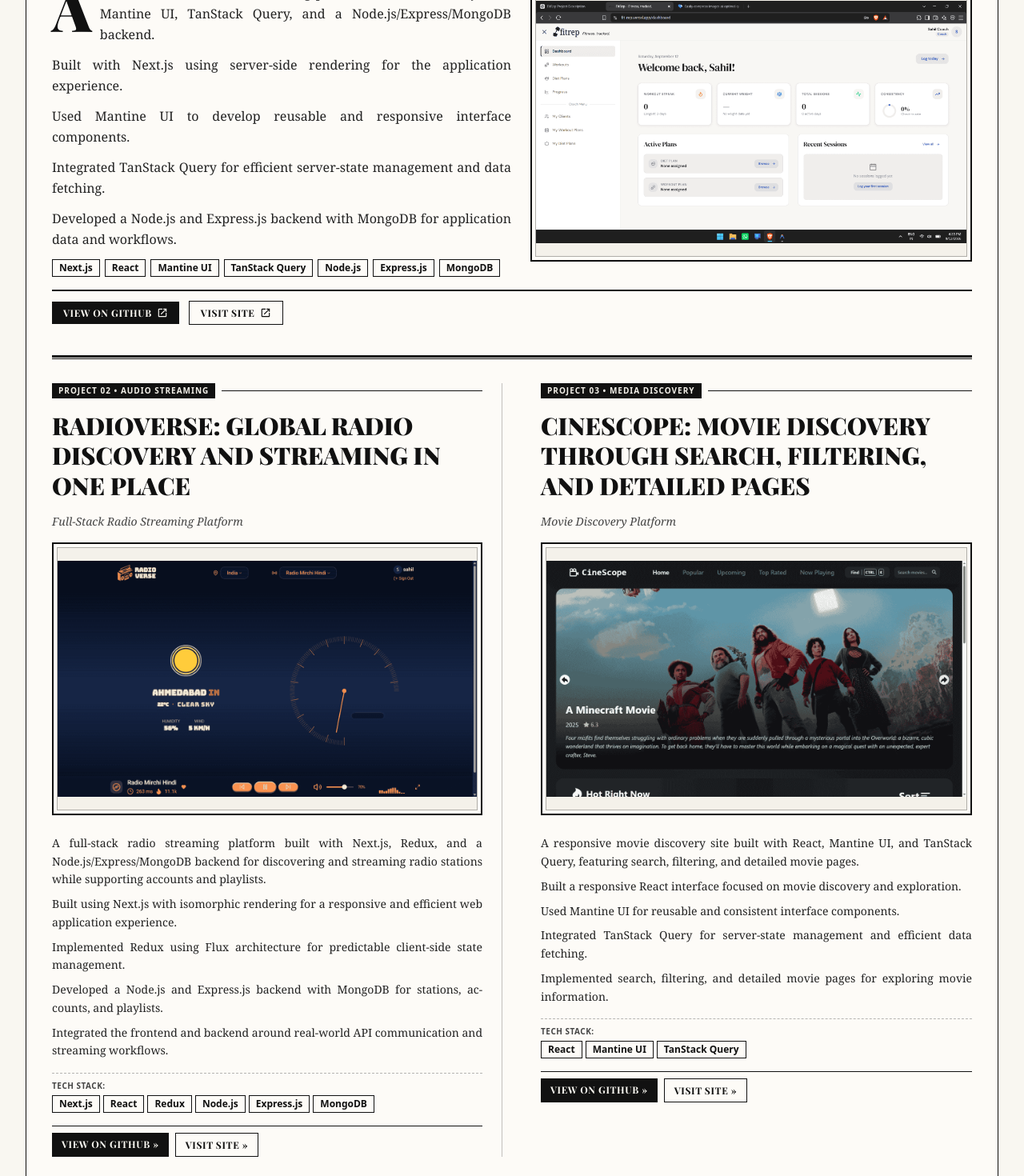
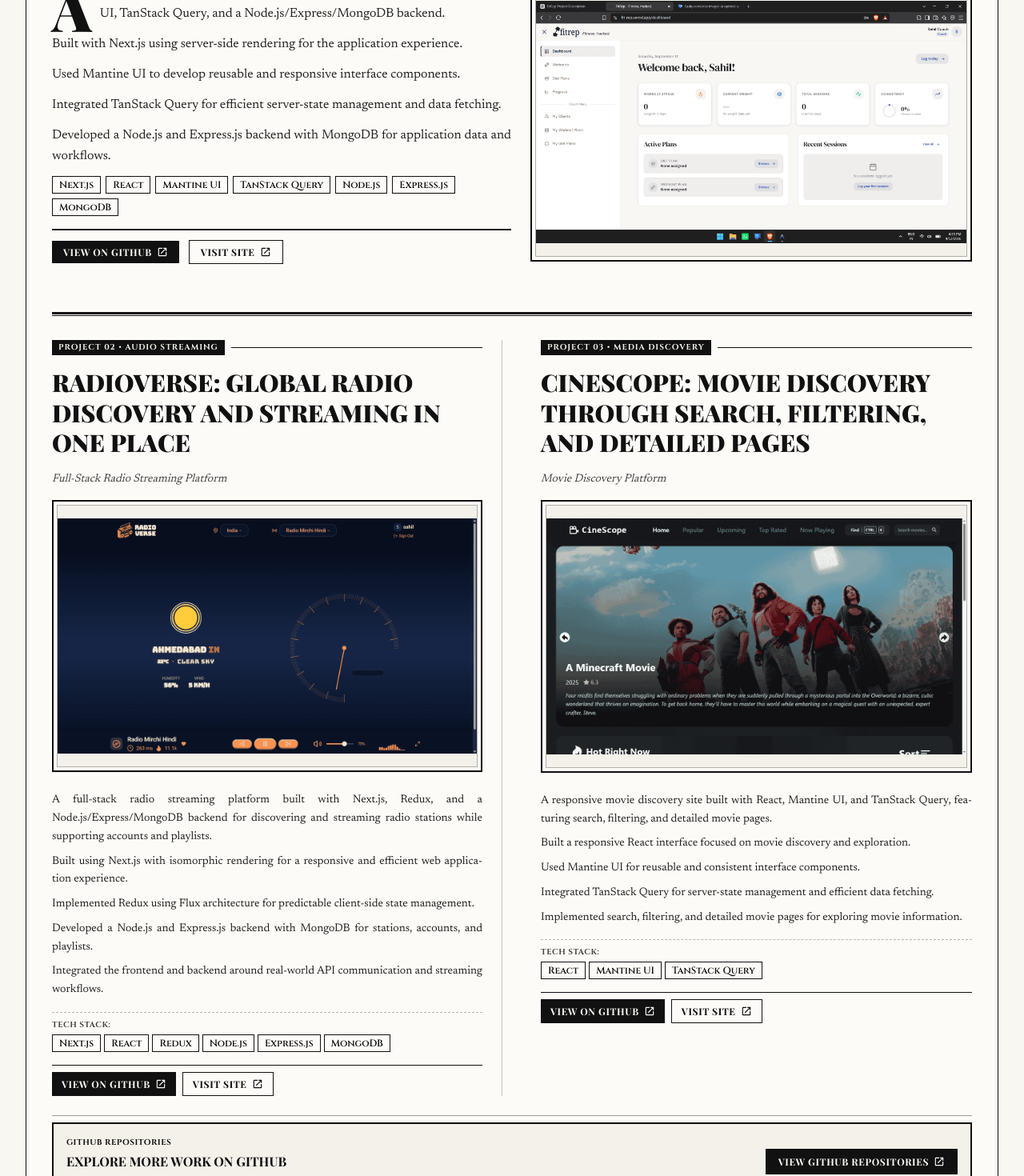
Before and after one commit to SahilChhatbar/portfolio_v2, a Next.js app: page /projects in a window 1280 px wide. Shown: the part 460-1930 px from the top of the page at 80% size. Built offline with nearby package versions, Linux system fonts and the light colour scheme; a web font is replaced by a local one.

Commit message:
fix font implementation, minor refactor and some content addition

```diff
--- a/app/(pages)/projects/data/projects.ts
+++ b/app/(pages)/projects/data/projects.ts
@@ -95,7 +95,8 @@
       edition: "FULL-STACK APP",
       kicker: "WEB APPLICATION • AUDIO PLATFORM",
       wireTag: "PROJECT 02 • AUDIO STREAMING",
-      leadHeadline: "RADIOVERSE: GLOBAL RADIO DISCOVERY AND STREAMING IN ONE PLACE",
+      leadHeadline:
+        "RADIOVERSE: GLOBAL RADIO DISCOVERY AND STREAMING IN ONE PLACE",
       description:
         "A full-stack radio streaming platform built with Next.js, Redux, and a Node.js/Express/MongoDB backend for discovering and streaming radio stations while supporting accounts and playlists.",
       fullStory: [
@@ -121,7 +122,8 @@
       edition: "WEB APPLICATION",
       kicker: "WEB APPLICATION • MEDIA PLATFORM",
       wireTag: "PROJECT 03 • MEDIA DISCOVERY",
-      leadHeadline: "CINESCOPE: MOVIE DISCOVERY THROUGH SEARCH, FILTERING, AND DETAILED PAGES",
+      leadHeadline:
+        "CINESCOPE: MOVIE DISCOVERY THROUGH SEARCH, FILTERING, AND DETAILED PAGES",
       description:
         "A responsive movie discovery site built with React, Mantine UI, and TanStack Query, featuring search, filtering, and detailed movie pages.",
       fullStory: [
@@ -130,11 +132,7 @@
         "Integrated TanStack Query for server-state management and efficient data fetching.",
         "Implemented search, filtering, and detailed movie pages for exploring movie information.",
       ],
-      tags: [
-        "React",
-        "Mantine UI",
-        "TanStack Query",
-      ],
+      tags: ["React", "Mantine UI", "TanStack Query"],
       image: "/images/projects/cinescope.png",
       imageAlt: "CineScope Movie Discovery Dashboard",
       caption:
@@ -149,7 +147,7 @@
     headline: "EXPLORE MORE WORK ON GITHUB",
     description:
       "Checkout and view Sahil's repositories, full-stack projects, and work on GitHub.",
-    actionText: "VIEW GITHUB REPOSITORIES »",
+    actionText: "VIEW GITHUB REPOSITORIES",
     actionHref: "https://github.com/SahilChhatbar",
   },
 };
--- a/app/(pages)/projects/page.tsx
+++ b/app/(pages)/projects/page.tsx
@@ -1,9 +1,11 @@
 import Article from "@/components/content/Article";
 import ImageFrame from "@/components/content/ImageFrame";
+import Icon from "@/components/icons/Icon";
 import PageContainer from "@/components/layout/PageContainer";
 import Divider from "@/components/ui/Divider";
+import { ICONS } from "@/constants/icons";
 import type { Metadata } from "next";
-import { PROJECTS_DATA } from "./data/projects";
+import { PROJECTS_DATA, type ProjectItem } from "./data/projects";
 
 export const metadata: Metadata = {
   title: "Projects",
@@ -11,9 +13,110 @@
     "Engineering projects and full-stack software creations built by Sahil K. Chhatbar.",
 };
 
+interface SecondaryProjectCardProps {
+  project: ProjectItem;
+  className?: string;
+  defaultWireTag?: string;
+}
+
+function SecondaryProjectCard({
+  project,
+  className = "",
+  defaultWireTag,
+}: SecondaryProjectCardProps) {
+  return (
+    <article className={`space-y-4 ${className}`}>
+      <div className="flex items-center space-x-2">
+        <span className="bg-ink-primary text-paper-card px-2 py-0.5 font-sans text-xs-compact font-bold uppercase tracking-widest">
+          {project.wireTag || defaultWireTag || "PROJECT DISPATCH"}
+        </span>
+        <span className="h-px flex-1 bg-ink-rule"></span>
+      </div>
+
+      <h3 className="font-headline text-2xl sm:text-3xl font-black uppercase text-ink-primary leading-tight">
+        {project.leadHeadline}
+      </h3>
+
+      {project.subtitle && (
+        <h4 className="font-serif italic text-sm text-ink-subtle">
+          {project.subtitle}
+        </h4>
+      )}
+
+      {/* Project Image */}
+      {project.image && (
+        <ImageFrame
+          src={project.image}
+          alt={project.imageAlt}
+          aspectRatio="landscape"
+        />
+      )}
+
+      <div className="space-y-2 font-serif text-sm leading-relaxed text-ink-dark">
+        {project.description && (
+          <p className="newspaper-columns">{project.description}</p>
+        )}
+        {project.fullStory?.map((paragraph, i) => (
+          <p key={i} className="newspaper-columns">
+            {paragraph}
+          </p>
+        ))}
+      </div>
+
+      {project.tags && project.tags.length > 0 && (
+        <div className="pt-2 border-t border-dashed border-ink-rule/30">
+          <div className="text-xs-compact font-sans uppercase font-bold tracking-wider text-ink-subtle mb-1">
+            TECH STACK:
+          </div>
+          <div className="flex flex-wrap gap-1">
+            {project.tags.map((tag) => (
+              <span
+                key={tag}
+                className="px-2 py-0.5 text-xs font-sans font-semibold border border-ink-rule bg-paper-white text-ink-primary"
+              >
+                {tag}
+              </span>
+            ))}
+          </div>
+        </div>
+      )}
+
+      {(project.githubUrl || project.liveUrl) && (
+        <div className="pt-2 border-t border-ink-rule flex flex-wrap gap-2">
+          {project.githubUrl && (
+            <a
+              href={project.githubUrl}
+              target="_blank"
+              rel="noopener noreferrer"
+              className="inline-flex items-center space-x-1.5 px-3 py-1.5 bg-ink-primary text-paper-bg text-xs font-headline font-bold uppercase tracking-wider hover:bg-neutral-800 transition-colors"
+            >
+              <span>VIEW ON GITHUB</span>
+              <Icon icon={ICONS.externalLink} className="w-3.5 h-3.5" />
+            </a>
+          )}
+          {project.liveUrl && (
+            <a
+              href={project.liveUrl}
+              target="_blank"
+              rel="noopener noreferrer"
+              className="inline-flex items-center space-x-1.5 px-3 py-1.5 border border-ink-rule bg-paper-white text-ink-primary text-xs font-headline font-bold uppercase tracking-wider hover:bg-ink-primary/10 transition-colors"
+            >
+              <span>VISIT SITE</span>
+              <Icon icon={ICONS.externalLink} className="w-3.5 h-3.5" />
+            </a>
+          )}
+        </div>
+      )}
+    </article>
+  );
+}
+
 export default function ProjectsPage() {
   const { meta, projects, githubSection } = PROJECTS_DATA;
-  const [fitRep, radioVerse, cineScope] = projects;
+  const featuredProject = projects.find((p) => p.priority) || projects[0];
+  const secondaryProjects = projects.filter(
+    (p) => p.id !== featuredProject?.id,
+  );
 
   return (
     <PageContainer
@@ -25,186 +128,65 @@
       prevHref={meta.prevHref}
       nextHref={meta.nextHref}
     >
-      {/* Featured Project 1: FitRep (Full Broadsheet Lead) */}
-      {fitRep && (
+      {/* Featured Lead Project (Full Broadsheet Lead) */}
+      {featuredProject && (
         <div className="pb-6">
           <Article
-            kicker={fitRep.kicker || "FEATURED PROJECT • FULL-STACK APP"}
-            headline={fitRep.leadHeadline}
-            subheadline={fitRep.subtitle}
-            paragraphs={[fitRep.description, ...fitRep.fullStory]}
-            imageSrc={fitRep.image}
-            imageAlt={fitRep.imageAlt}
-            imagePriority={fitRep.priority ?? true}
-            tags={fitRep.tags}
-            primaryLink={{
+            kicker={
+              featuredProject.kicker || "FEATURED PROJECT • FULL-STACK APP"
+            }
+            headline={featuredProject.leadHeadline}
+            subheadline={featuredProject.subtitle}
+            paragraphs={[
+              featuredProject.description,
+              ...featuredProject.fullStory,
+            ]}
+            imageSrc={featuredProject.image}
+            imageAlt={featuredProject.imageAlt}
+            imagePriority={featuredProject.priority ?? true}
+            tags={featuredProject.tags}
+            primaryLink={
+              featuredProject.githubUrl
+                ? {
                     text: "VIEW ON GITHUB",
-              href: fitRep.githubUrl || "#",
+                    href: featuredProject.githubUrl,
                     external: true,
-            }}
-            secondaryLink={{
+                  }
+                : undefined
+            }
+            secondaryLink={
+              featuredProject.liveUrl
+                ? {
                     text: "VISIT SITE",
-              href: fitRep.liveUrl || "#",
+                    href: featuredProject.liveUrl,
                     external: true,
-            }}
+                  }
+                : undefined
+            }
           />
         </div>
       )}
 
       <Divider type="double" />
 
-      {/* Projects 2 & 3: RadioVerse and CineScope in Asymmetric Broadsheet Layout */}
+      {/* Secondary Projects: Asymmetric Broadsheet Layout */}
+      {secondaryProjects.length > 0 && (
         <div className="grid grid-cols-1 lg:grid-cols-12 gap-6 divide-y lg:divide-y-0 lg:divide-x divide-ink-rule/25 py-4">
-        {/* Project 2: RadioVerse (Span 6) */}
-        {radioVerse && (
-          <div className="lg:col-span-6 lg:pr-6 space-y-4">
-            <div className="flex items-center space-x-2">
-              <span className="bg-ink-primary text-paper-card px-2 py-0.5 font-sans text-xs-compact font-bold uppercase tracking-widest">
-                {radioVerse.wireTag || "PROJECT 02 • AUDIO STREAMING"}
-              </span>
-              <span className="h-px flex-1 bg-ink-rule"></span>
-            </div>
-
-            <h3 className="font-headline text-2xl sm:text-3xl font-black uppercase text-ink-primary leading-tight">
-              {radioVerse.leadHeadline}
-            </h3>
-
-            <h4 className="font-serif italic text-sm text-ink-subtle">
-              {radioVerse.subtitle}
-            </h4>
-
-            {/* PNG Image */}
-            <ImageFrame
-              src={radioVerse.image}
-              alt={radioVerse.imageAlt}
-              aspectRatio="landscape"
+          {secondaryProjects.map((project, index) => {
+            const isFirst = index === 0;
+            return (
+              <SecondaryProjectCard
+                key={project.id}
+                project={project}
+                defaultWireTag={`PROJECT 0${index + 2}`}
+                className={`lg:col-span-6 ${
+                  isFirst ? "lg:pr-6" : "lg:pl-6 pt-6 lg:pt-0"
+                }`}
               />
-
-            <div className="space-y-2 font-serif text-sm leading-relaxed text-ink-dark">
-              <p className="newspaper-columns">{radioVerse.description}</p>
-              {radioVerse.fullStory.map((p, i) => (
-                <p key={i} className="newspaper-columns">
-                  {p}
-                </p>
-              ))}
-            </div>
-
-            <div className="pt-2 border-t border-dashed border-ink-rule/30">
-              <div className="text-xs-compact font-sans uppercase font-bold tracking-wider text-ink-subtle mb-1">
-                TECH STACK:
-              </div>
-              <div className="flex flex-wrap gap-1">
-                {radioVerse.tags.map((t) => (
-                  <span
-                    key={t}
-                    className="px-2 py-0.5 text-xs font-sans font-semibold border border-ink-rule bg-paper-white text-ink-primary"
-                  >
-                    {t}
-                  </span>
-                ))}
-              </div>
-            </div>
-
-            <div className="pt-2 border-t border-ink-rule flex flex-wrap gap-2">
-              {radioVerse.githubUrl && (
-                <a
-                  href={radioVerse.githubUrl}
-                  target="_blank"
-                  rel="noopener noreferrer"
-                  className="px-3 py-1.5 bg-ink-primary text-paper-bg text-xs font-headline font-bold uppercase tracking-wider hover:bg-neutral-800 transition-colors"
-                >
-                  VIEW ON GITHUB »
-                </a>
-              )}
-              {radioVerse.liveUrl && (
-                <a
-                  href={radioVerse.liveUrl}
-                  target="_blank"
-                  rel="noopener noreferrer"
-                  className="px-3 py-1.5 border border-ink-rule bg-paper-white text-ink-primary text-xs font-headline font-bold uppercase tracking-wider hover:bg-ink-primary/10 transition-colors"
-                >
-                  VISIT SITE »
-                </a>
-              )}
-            </div>
+            );
+          })}
         </div>
       )}
-
-        {/* Project 3: CineScope (Span 6) */}
-        {cineScope && (
-          <div className="lg:col-span-6 lg:pl-6 pt-6 lg:pt-0 space-y-4">
-            <div className="flex items-center space-x-2">
-              <span className="bg-ink-primary text-paper-card px-2 py-0.5 font-sans text-xs-compact font-bold uppercase tracking-widest">
-                {cineScope.wireTag || "PROJECT 03 • MEDIA DISCOVERY"}
-              </span>
-              <span className="h-px flex-1 bg-ink-rule"></span>
-            </div>
-
-            <h3 className="font-headline text-2xl sm:text-3xl font-black uppercase text-ink-primary leading-tight">
-              {cineScope.leadHeadline}
-            </h3>
-
-            <h4 className="font-serif italic text-sm text-ink-subtle">
-              {cineScope.subtitle}
-            </h4>
-
-            {/* PNG Image */}
-            <ImageFrame
-              src={cineScope.image}
-              alt={cineScope.imageAlt}
-              aspectRatio="landscape"
-            />
-
-            <div className="space-y-2 font-serif text-sm leading-relaxed text-ink-dark">
-              <p className="newspaper-columns">{cineScope.description}</p>
-              {cineScope.fullStory.map((p, i) => (
-                <p key={i} className="newspaper-columns">
-                  {p}
-                </p>
-              ))}
-            </div>
-
-            <div className="pt-2 border-t border-dashed border-ink-rule/30">
-              <div className="text-xs-compact font-sans uppercase font-bold tracking-wider text-ink-subtle mb-1">
-                TECH STACK:
-              </div>
-              <div className="flex flex-wrap gap-1">
-                {cineScope.tags.map((t) => (
-                  <span
-                    key={t}
-                    className="px-2 py-0.5 text-xs font-sans font-semibold border border-ink-rule bg-paper-white text-ink-primary"
-                  >
-                    {t}
-                  </span>
-                ))}
-              </div>
-            </div>
-
-            <div className="pt-2 border-t border-ink-rule flex flex-wrap gap-2">
-              {cineScope.githubUrl && (
-                <a
-                  href={cineScope.githubUrl}
-                  target="_blank"
-                  rel="noopener noreferrer"
-                  className="px-3 py-1.5 bg-ink-primary text-paper-bg text-xs font-headline font-bold uppercase tracking-wider hover:bg-neutral-800 transition-colors"
-                >
-                  VIEW ON GITHUB »
-                </a>
-              )}
-              {cineScope.liveUrl && (
-                <a
-                  href={cineScope.liveUrl}
-                  target="_blank"
-                  rel="noopener noreferrer"
-                  className="px-3 py-1.5 border border-ink-rule bg-paper-white text-ink-primary text-xs font-headline font-bold uppercase tracking-wider hover:bg-ink-primary/10 transition-colors"
-                >
-                  VISIT SITE »
-                </a>
-              )}
-            </div>
-          </div>
-        )}
-      </div>
 
       <Divider type="single" />
 
@@ -226,9 +208,10 @@
           href={githubSection.actionHref}
           target="_blank"
           rel="noopener noreferrer"
-          className="px-4 py-2 bg-ink-primary text-paper-bg text-xs font-headline font-bold uppercase tracking-wider hover:bg-neutral-800 transition-colors whitespace-nowrap shrink-0"
+          className="inline-flex items-center space-x-1.5 px-4 py-2 bg-ink-primary text-paper-bg text-xs font-headline font-bold uppercase tracking-wider hover:bg-neutral-800 transition-colors whitespace-nowrap shrink-0"
         >
-          {githubSection.actionText}
+          <span>{githubSection.actionText}</span>
+          <Icon icon={ICONS.externalLink} className="w-3.5 h-3.5" />
         </a>
       </div>
     </PageContainer>
--- a/app/data/about.ts
+++ b/app/data/about.ts
@@ -85,6 +85,7 @@
       "Sahil is a Software Developer focused on building responsive, maintainable web applications with React.js, Next.js, TypeScript, and modern frontend technologies. He enjoys problem solving, learning, and turning ideas into practical products.",
       "His experience spans internships and full-time development, working on production applications, complex interfaces, APIs, state management, performance, accessibility, and testing. He has also built full-stack personal projects across fitness, radio streaming, and movie discovery.",
       "An academically strong Computer Science graduate with a 9.04 CGPA, Sahil values curiosity, ownership, collaboration, clear thinking, and continuous improvement. He also embraces AI-assisted development to learn, build, and solve problems more effectively.",
+      "Beyond software, Sahil enjoys sketching, glass painting, badminton, movies, and good music. These interests give him space to stay creative, explore different perspectives, and bring the same curiosity and attention to detail into the way he builds.",
     ],
     quote:
       "Build with curiosity, solve with clarity, and keep creating beyond the screen.",
--- a/app/globals.css
+++ b/app/globals.css
@@ -41,6 +41,13 @@
   --font-body: var(--font-newsreader), "EB Garamond", "Times New Roman", serif;
   --font-title: var(--font-cinzel), "Times New Roman", serif;
   --font-mono: var(--font-mono), monospace;
+
+  /* Override Tailwind's generic stacks so font-serif/font-sans utilities
+     resolve to the project's loaded fonts instead of the OS defaults.
+     font-serif → Newsreader (body copy, paragraphs, editorial text)
+     font-sans  → Cinzel (kicker badges, wire tags, UI labels — all-caps display) */
+  --font-serif: var(--font-newsreader), "EB Garamond", "Times New Roman", serif;
+  --font-sans: var(--font-cinzel), "Times New Roman", serif;
 
   /* Custom Text Sizes */
   --text-3xs: 8px;
--- a/components/content/ImageFrame.tsx
+++ b/components/content/ImageFrame.tsx
@@ -37,7 +37,9 @@
             fill
             sizes="(max-width: 768px) 100vw, (max-width: 1200px) 50vw, 33vw"
             priority={priority}
-            className={objectFit === "cover" ? "object-cover" : "object-contain"}
+            className={
+              objectFit === "cover" ? "object-cover" : "object-contain"
+            }
           />
         </div>
       </div>
--- a/components/layout/Navigation.tsx
+++ b/components/layout/Navigation.tsx
@@ -61,7 +61,7 @@
   }, [isOpen]);
 
   const activeItem = NAV_ITEMS.find((item) =>
-    item.href === "/" ? pathname === "/" : pathname.startsWith(item.href)
+    item.href === "/" ? pathname === "/" : pathname.startsWith(item.href),
   );
 
   return (
@@ -115,7 +115,7 @@
           </div>
 
           <span
-            className={`inline-block text-[10px] text-ink-primary transition-transform duration-200 ease-out transform ${
+            className={`inline-block text-2xs text-ink-primary transition-transform duration-200 ease-out transform ${
               isOpen ? "rotate-180" : "rotate-0"
             }`}
             aria-hidden="true"
```
Also changed, not shown: app/(pages)/contact/page.tsx (+16 -6 lines), app/page.tsx (+5 -2 lines). Lines whose indentation alone changed are shown as unchanged.
